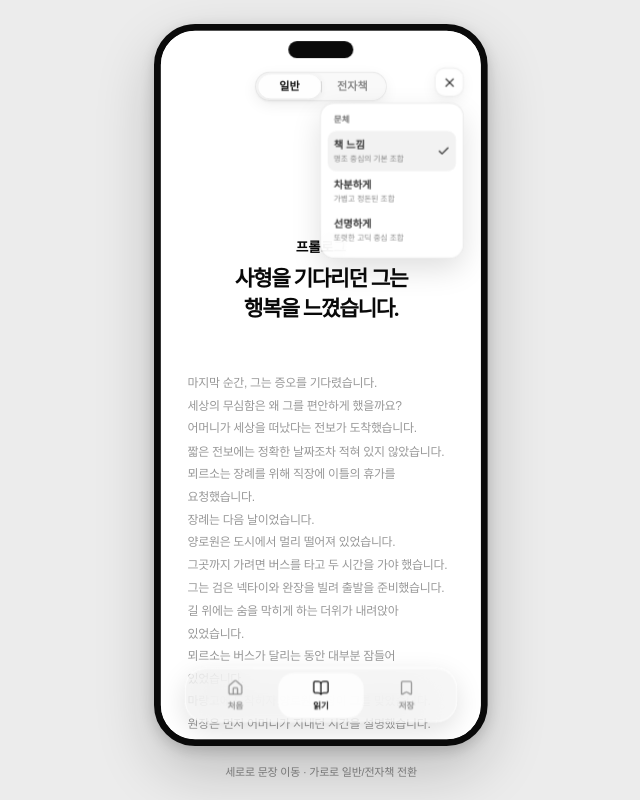
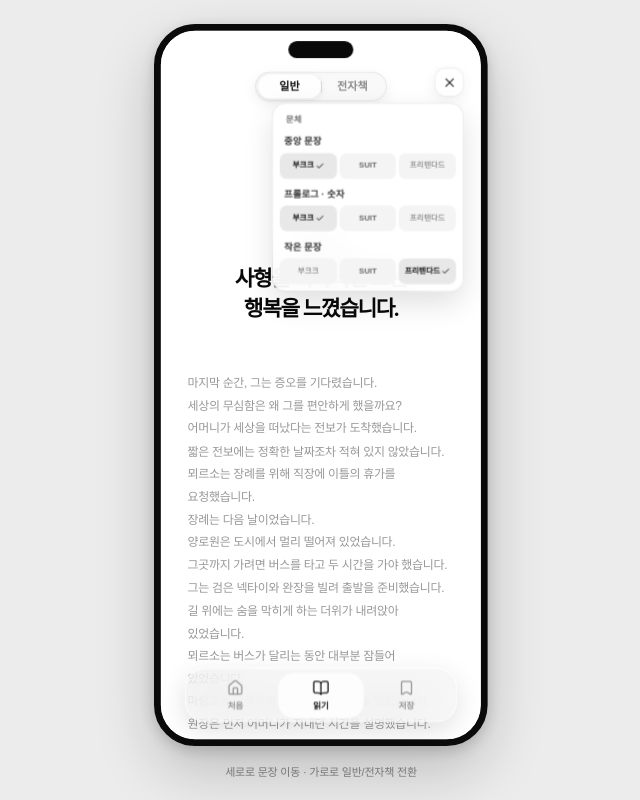
Before and after one commit to WhereNickname/bookbook, a React (Vite) app: page / in a window 1280 px wide. Both pictures are taken after a click on the button "문체 선택 열기". Shown: the whole page, without its empty margins (319-959 px from the left). Built offline with nearby package versions, Linux system fonts and the light colour scheme; a web font is replaced by a local one.

Commit message:
Allow independent typography role selection

```diff
--- a/app/globals.css
+++ b/app/globals.css
@@ -56,23 +56,15 @@
   --support-weight: 400;
 }
 
-.phone--type-book { }
-
-.phone--type-calm {
-  --display-font: 'Bookk Myungjo', serif;
-  --display-weight: 400;
-  --counter-font: 'SUIT Variable', sans-serif;
-  --support-font: 'SUIT Variable', sans-serif;
-  --support-weight: 480;
-}
-
-.phone--type-modern {
-  --display-font: 'SUIT Variable', sans-serif;
-  --display-weight: 800;
-  --counter-font: 'Bookk Gothic', sans-serif;
-  --support-font: 'Pretendard', sans-serif;
-  --support-weight: 500;
-}
+.phone--display-bookk { --display-font: 'Bookk Myungjo', serif; --display-weight: 700; }
+.phone--display-suit { --display-font: 'SUIT Variable', sans-serif; --display-weight: 800; }
+.phone--display-pretendard { --display-font: 'Pretendard', sans-serif; --display-weight: 800; }
+.phone--counter-bookk { --counter-font: 'Bookk Gothic', sans-serif; }
+.phone--counter-suit { --counter-font: 'SUIT Variable', sans-serif; }
+.phone--counter-pretendard { --counter-font: 'Pretendard', sans-serif; }
+.phone--support-bookk { --support-font: 'Bookk Gothic', sans-serif; --support-weight: 700; }
+.phone--support-suit { --support-font: 'SUIT Variable', sans-serif; --support-weight: 480; }
+.phone--support-pretendard { --support-font: 'Pretendard', sans-serif; --support-weight: 400; }
 
 .phone--ebook {
   touch-action: pan-y;
@@ -174,7 +166,7 @@
 .type-menu__toggle svg { width: 17px; height: 17px; }
 
 .type-menu__panel {
-  width: 168px;
+  width: 224px;
   position: absolute;
   top: 41px;
   right: 0;
@@ -195,26 +187,27 @@
   font-weight: 600;
 }
 
-.type-menu__option {
-  width: 100%;
-  min-height: 45px;
-  display: flex;
+.type-menu__section { margin-top: 10px; }
+.type-menu__section > strong { display: block; margin: 0 5px 5px; color: #333; font-family: 'Pretendard', sans-serif; font-size: 11px; font-weight: 650; }
+.type-menu__choices { display: grid; grid-template-columns: repeat(3, 1fr); gap: 3px; }
+.type-menu__choices button {
+  min-width: 0;
+  min-height: 30px;
+  display: inline-flex;
   align-items: center;
-  justify-content: space-between;
-  gap: 8px;
-  padding: 7px;
+  justify-content: center;
+  gap: 2px;
+  padding: 3px 2px;
   border: 0;
-  border-radius: 10px;
-  background: transparent;
-  color: #333;
-  text-align: left;
+  border-radius: 8px;
+  background: #f4f4f4;
+  color: #666;
+  font-family: 'Pretendard', sans-serif;
+  font-size: 9px;
+  font-weight: 550;
 }
-
-.type-menu__option--active { background: #f2f2f2; }
-.type-menu__option span { display: grid; gap: 1px; }
-.type-menu__option strong { font-family: 'Pretendard', sans-serif; font-size: 12px; font-weight: 650; }
-.type-menu__option small { color: #858585; font-family: 'Pretendard', sans-serif; font-size: 9px; font-weight: 400; }
-.type-menu__option svg { width: 15px; height: 15px; stroke-width: 2.4; }
+.type-menu__choices button.type-menu__choice--active { background: #e8e8e8; color: #111; font-weight: 700; }
+.type-menu__choices button svg { width: 10px; height: 10px; stroke-width: 2.7; }
 
 .mode-tabs__divider {
   width: 1px;
--- a/app/page.tsx
+++ b/app/page.tsx
@@ -13,12 +13,12 @@
 
 type GestureStart = { x: number; y: number; moved: boolean };
 type ReadingMode = 'plain' | 'ebook';
-type TypographyStyle = 'book' | 'calm' | 'modern';
+type Typeface = 'bookk' | 'suit' | 'pretendard';
 
-const TYPOGRAPHY_OPTIONS: Array<{ id: TypographyStyle; label: string; description: string }> = [
-  { id: 'book', label: '책 느낌', description: '명조 중심의 기본 조합' },
-  { id: 'calm', label: '차분하게', description: '가볍고 정돈된 조합' },
-  { id: 'modern', label: '선명하게', description: '또렷한 고딕 중심 조합' },
+const TYPEFACE_OPTIONS: Array<{ id: Typeface; label: string }> = [
+  { id: 'bookk', label: '부크크' },
+  { id: 'suit', label: 'SUIT' },
+  { id: 'pretendard', label: '프리텐다드' },
 ];
 
 export default function Home() {
@@ -43,7 +43,9 @@
 
   const [activeIndex, setActiveIndex] = useState(0);
   const [mode, setMode] = useState<ReadingMode>('plain');
-  const [typography, setTypography] = useState<TypographyStyle>('book');
+  const [displayTypeface, setDisplayTypeface] = useState<Typeface>('bookk');
+  const [counterTypeface, setCounterTypeface] = useState<Typeface>('bookk');
+  const [supportTypeface, setSupportTypeface] = useState<Typeface>('pretendard');
   const [isTypographyMenuOpen, setIsTypographyMenuOpen] = useState(false);
   const [saved, setSaved] = useState(false);
   const [phoneScale, setPhoneScale] = useState(1);
@@ -223,7 +225,7 @@
       <div className="phone-viewport" style={{ width: 390 * phoneScale, height: 844 * phoneScale }}>
         <section
           ref={phoneRef}
-          className={`phone phone--${mode} phone--type-${typography}`}
+          className={`phone phone--${mode} phone--display-${displayTypeface} phone--counter-${counterTypeface} phone--support-${supportTypeface}`}
           style={{ transform: `scale(${phoneScale})` }}
           aria-label={`북북 ${mode === 'plain' ? '일반' : '전자책'} 읽기 화면`}
           tabIndex={0}
@@ -292,27 +294,9 @@
               {isTypographyMenuOpen && (
                 <div className="type-menu__panel" role="menu" aria-label="문체 선택">
                   <p>문체</p>
-                  {TYPOGRAPHY_OPTIONS.map((option) => (
-                    <button
-                      key={option.id}
-                      type="button"
-                      role="menuitemradio"
-                      aria-checked={typography === option.id}
-                      className={`type-menu__option ${typography === option.id ? 'type-menu__option--active' : ''}`}
-                      onPointerDown={(event) => event.stopPropagation()}
-                      onTouchStart={(event) => event.stopPropagation()}
-                      onClick={() => {
-                        setTypography(option.id);
-                        setIsTypographyMenuOpen(false);
-                      }}
-                    >
-                      <span>
-                        <strong>{option.label}</strong>
-                        <small>{option.description}</small>
-                      </span>
-                      {typography === option.id && <Check aria-hidden="true" />}
-                    </button>
-                  ))}
+                  <TypefacePicker label="중앙 문장" value={displayTypeface} onChange={setDisplayTypeface} />
+                  <TypefacePicker label="프롤로그 · 숫자" value={counterTypeface} onChange={setCounterTypeface} />
+                  <TypefacePicker label="작은 문장" value={supportTypeface} onChange={setSupportTypeface} />
                 </div>
               )}
             </div>
@@ -431,3 +415,35 @@
     </main>
   );
 }
+
+function TypefacePicker({
+  label,
+  value,
+  onChange,
+}: {
+  label: string;
+  value: Typeface;
+  onChange: (typeface: Typeface) => void;
+}) {
+  return (
+    <section className="type-menu__section" aria-label={label}>
+      <strong>{label}</strong>
+      <div className="type-menu__choices" role="group" aria-label={`${label} 서체`}>
+        {TYPEFACE_OPTIONS.map((option) => (
+          <button
+            key={option.id}
+            type="button"
+            aria-pressed={value === option.id}
+            className={value === option.id ? 'type-menu__choice--active' : ''}
+            onPointerDown={(event) => event.stopPropagation()}
+            onTouchStart={(event) => event.stopPropagation()}
+            onClick={() => onChange(option.id)}
+          >
+            {option.label}
+            {value === option.id && <Check aria-hidden="true" />}
+          </button>
+        ))}
+      </div>
+    </section>
+  );
+}
```
